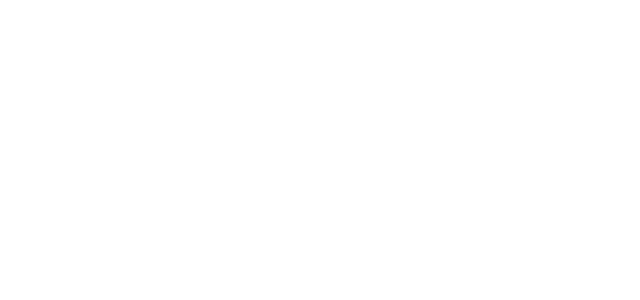
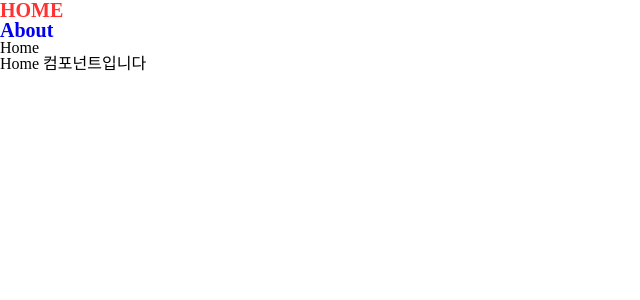
Before and after one commit to lukling0524/react_20221015, a React (Create React App) app in the folder nepp-movie/: page / in a window 1280 px wide. Shown: the top 300 px of the page, without its empty margins (0-640 px from the left). Built offline with nearby package versions, Linux system fonts and the light colour scheme.

Commit message:
스타일 덮어쓰기

```diff
--- a/nepp-movie/src/App.js
+++ b/nepp-movie/src/App.js
@@ -1,11 +1,48 @@
+import { Link, Route, Routes } from "react-router-dom";
+import styled from "styled-components";
 import { Reset } from "styled-reset";
+import About from "./components/About";
+import Home from "./components/Home";
 
 function App() {
   return (
     <>
-      <Reset />
+      <AppBlock>
+        <Reset />
+        <ul>
+          <li>
+            <StyledLink to="/">HOME</StyledLink>
+          </li>
+          <li>
+            <Link to="/about">About</Link>
+          </li>
+        </ul>
+
+        <Routes>
+          <Route path="/" element={<Home />} />
+          <Route path="about" element={<About />} />
+        </Routes>
+      </AppBlock>
     </>
   );
 }
 
+const AppBlock = styled.div`
+  a {
+    /* color: inherit; */
+    text-decoration: none;
+    font-weight: 800;
+    font-size: 20px;
+
+    &:hover {
+      opacity: 0.8;
+    }
+  }
+`;
+
+//스타일 덮어쓰기
+const StyledLink = styled(Link)`
+  color: red;
+`;
+
 export default App;
--- /dev/null
+++ b/nepp-movie/src/components/About.jsx
@@ -0,0 +1,10 @@
+function About() {
+  return (
+    <div>
+      <h1>About</h1>
+      <p>About 컴포넌트임</p>
+    </div>
+  );
+}
+
+export default About;
--- /dev/null
+++ b/nepp-movie/src/components/Home.jsx
@@ -0,0 +1,10 @@
+function Home() {
+  return (
+    <div>
+      <h1>Home</h1>
+      <p>Home 컴포넌트입니다</p>
+    </div>
+  );
+}
+
+export default Home;
--- a/nepp-movie/src/index.js
+++ b/nepp-movie/src/index.js
@@ -1,13 +1,16 @@
-import React from 'react';
-import ReactDOM from 'react-dom/client';
-import './index.css';
-import App from './App';
-import reportWebVitals from './reportWebVitals';
+import React from "react";
+import ReactDOM from "react-dom/client";
+import "./index.css";
+import App from "./App";
+import reportWebVitals from "./reportWebVitals";
+import { BrowserRouter } from "react-router-dom";
 
-const root = ReactDOM.createRoot(document.getElementById('root'));
+const root = ReactDOM.createRoot(document.getElementById("root"));
 root.render(
   <React.StrictMode>
-    <App />
+    <BrowserRouter>
+      <App />
+    </BrowserRouter>
   </React.StrictMode>
 );
 
```
